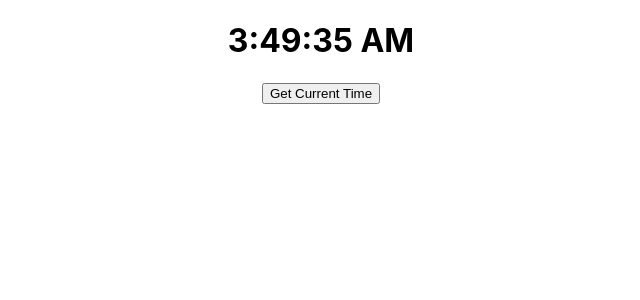
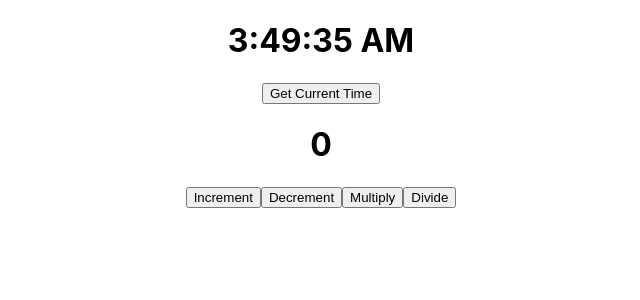
Before and after one commit to Anishaagupta/Practice, a React (Create React App) app: page / in a window 1280 px wide. Shown: the top 300 px of the page, without its empty margins (319-959 px from the left). Built offline with nearby package versions, Linux system fonts and the light colour scheme.

Commit message:
second commit

```diff
--- a/src/App.js
+++ b/src/App.js
@@ -1,11 +1,13 @@
 import React from 'react';
 import Hooks from './Hooks';
+import CountHooks from './CountHooks';
 import './App.css';
 
 function App() {
   return (
     <div className='App'>
       <Hooks />
+      <CountHooks />
     </div>
   );
 }
--- /dev/null
+++ b/src/CountHooks.jsx
@@ -0,0 +1,29 @@
+import React, { useState } from 'react';
+
+function CountHooks() {
+  let count = 0;
+  const [currentCount, setCount] = useState(count);
+  const Increment = () => {
+    setCount(currentCount + 1);
+  };
+  const Decrement = () => {
+    setCount(currentCount - 1);
+  };
+  const Multiply = () => {
+    setCount(currentCount * 5);
+  };
+  const Divide = () => {
+    setCount(Math.floor(currentCount / 10));
+  };
+  return (
+    <div>
+      <h1>{currentCount}</h1>
+      <button onClick={Increment}>Increment</button>
+      <button onClick={Decrement}>Decrement</button>
+      <button onClick={Multiply}>Multiply</button>
+      <button onClick={Divide}>Divide</button>
+    </div>
+  );
+}
+
+export default CountHooks;
```
